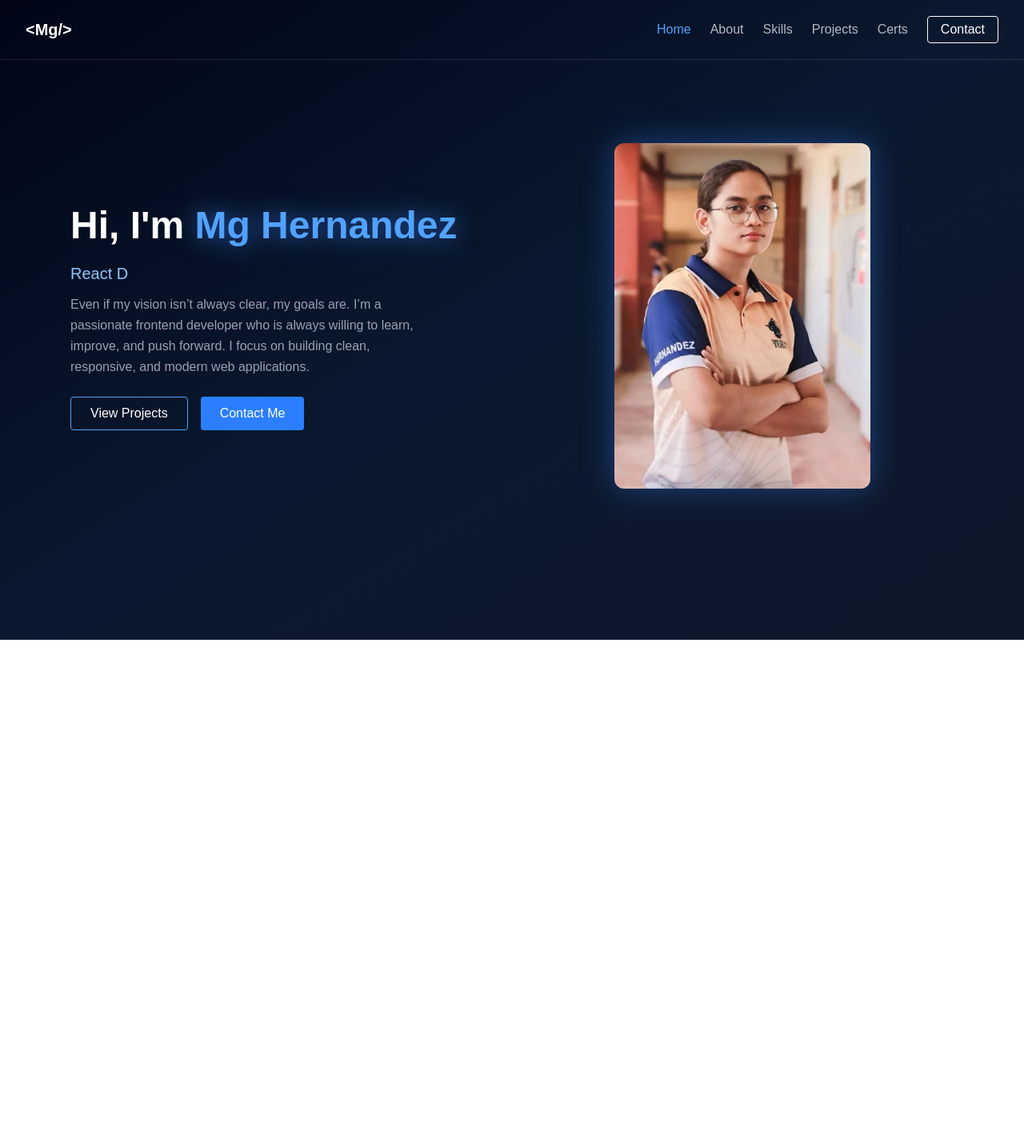
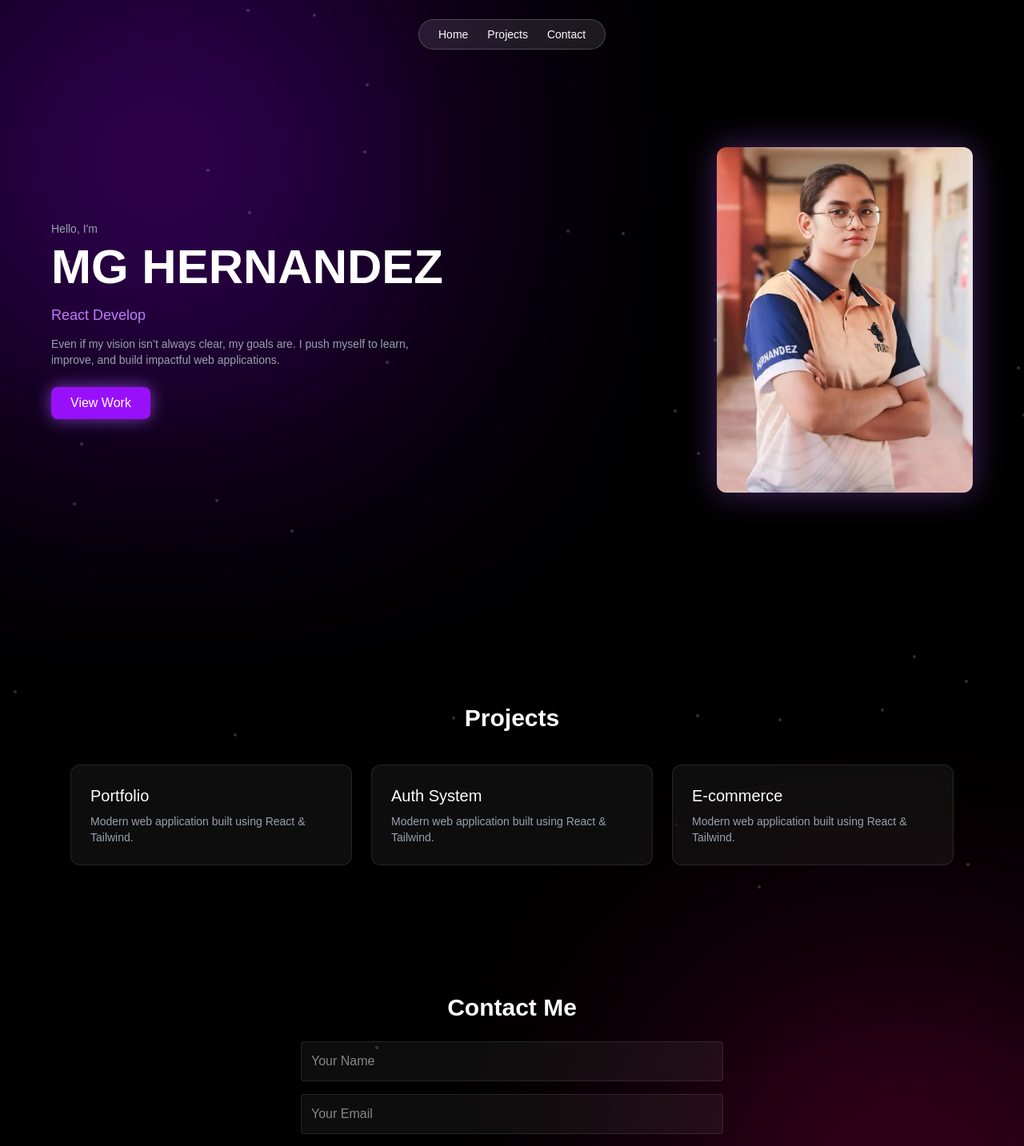
Before and after one commit to mghernandez690-del/portfolio, a Next.js app: page / in a window 1280 px wide. Shown: the top 1433 px of the page at 80% size. Before the commit the page ends 800 px from the top, so only its background shows below. Built offline with nearby package versions, Linux system fonts and the light colour scheme.

Commit message:
upgrade portfolio UI (final pro version)

```diff
--- a/app/page.tsx
+++ b/app/page.tsx
@@ -1,17 +1,17 @@
 "use client";
 
-import { useState, useEffect } from "react";
-import { motion, AnimatePresence } from "framer-motion";
+import { useEffect, useState } from "react";
+import { motion } from "framer-motion";
 
 export default function Home() {
-  const [active, setActive] = useState("home");
   const [text, setText] = useState("");
+  const roles = ["Frontend Developer", "React Developer", "UI Developer"];
 
-  const roles = ["Frontend Developer", "React Developer", "UI Developer"];
+  // 🔥 typing effect
+  useEffect(() => {
     let index = 0;
 
-  useEffect(() => {
-    const interval = setInterval(() => {
+    const loop = setInterval(() => {
       let current = roles[index];
       let i = 0;
 
@@ -19,170 +19,159 @@ export default function Home() {
         setText(current.slice(0, i));
         i++;
         if (i > current.length) clearInterval(typing);
-      }, 60);
+      }, 50);
 
       index = (index + 1) % roles.length;
     }, 2500);
 
-    return () => clearInterval(interval);
+    return () => clearInterval(loop);
+  }, []);
+
+  // 🔥 cursor glow
+  useEffect(() => {
+    const glow = document.getElementById("cursor-glow");
+
+    const move = (e: any) => {
+      if (glow) {
+        glow.style.left = e.clientX + "px";
+        glow.style.top = e.clientY + "px";
+      }
+    };
+
+    window.addEventListener("mousemove", move);
+    return () => window.removeEventListener("mousemove", move);
   }, []);
 
   return (
-    <main className="min-h-screen bg-gradient-to-br from-[#020617] via-[#0a192f] to-[#0f172a] text-white">
+    <main className="min-h-screen text-white relative overflow-hidden">
 
-      {/* NAVBAR */}
-      <nav className="flex justify-between items-center px-8 py-5 border-b border-white/10">
-        <h1 className="text-xl font-bold">&lt;Mg/&gt;</h1>
+      {/* 🔥 CURSOR GLOW */}
+      <div
+        id="cursor-glow"
+        className="fixed w-[200px] h-[200px] bg-purple-500 opacity-20 blur-[100px] pointer-events-none z-0"
+      />
 
-        <div className="space-x-6 hidden md:flex items-center">
-          {["home", "about", "skills", "projects", "certs"].map((item) => (
-            <button
-              key={item}
-              onClick={() => setActive(item)}
-              className={`capitalize ${
-                active === item ? "text-blue-400" : "text-white/70"
-              } hover:text-blue-400 transition`}
-            >
-              {item}
-            </button>
+      {/* 🎯 BACKGROUND */}
+      <div className="absolute inset-0 bg-black">
+        <div className="absolute w-[600px] h-[600px] bg-purple-700 blur-[150px] opacity-40 top-[-100px] left-[-100px]" />
+        <div className="absolute w-[500px] h-[500px] bg-pink-600 blur-[150px] opacity-30 bottom-[-100px] right-[-100px]" />
+      </div>
+
+      {/* 🎯 PARTICLES */}
+      <div className="absolute inset-0 z-0 opacity-20">
+        {[...Array(40)].map((_, i) => (
+          <div
+            key={i}
+            className="absolute w-1 h-1 bg-white rounded-full animate-pulse"
+            style={{
+              top: Math.random() * 100 + "%",
+              left: Math.random() * 100 + "%",
+            }}
+          />
         ))}
+      </div>
 
-          <button className="border px-4 py-1 rounded hover:bg-blue-500 transition">
-            Contact
-          </button>
+      {/* NAV */}
+      <nav className="absolute top-6 left-1/2 -translate-x-1/2 z-10">
+        <div className="backdrop-blur-lg bg-white/10 border border-white/20 px-6 py-2 rounded-full flex gap-6 text-sm">
+          <a href="#home">Home</a>
+          <a href="#projects">Projects</a>
+          <a href="#contact">Contact</a>
         </div>
       </nav>
 
-      {/* CENTER CONTAINER (FIXED WIDTH) */}
-      <div className="max-w-6xl mx-auto px-6">
-
-        <AnimatePresence mode="wait">
-
-          {/* HOME */}
-          {active === "home" && (
-            <motion.section
-              key="home"
-              initial={{ opacity: 0, y: 40 }}
-              animate={{ opacity: 1, y: 0 }}
-              exit={{ opacity: 0, y: -40 }}
-              transition={{ duration: 0.4 }}
-              className="flex flex-col md:flex-row items-center justify-between min-h-[80vh] gap-12"
+      {/* HERO */}
+      <section
+        id="home"
+        className="relative z-10 flex items-center justify-center min-h-screen px-6"
       >
+        <div className="flex flex-col md:flex-row items-center gap-16 max-w-6xl w-full">
 
           {/* TEXT */}
           <div className="flex-1">
-                <h1 className="text-4xl md:text-5xl font-bold mb-4 leading-tight">
-                  Hi, I'm{" "}
-                  <span className="text-blue-400 drop-shadow-[0_0_15px_rgba(59,130,246,0.7)]">
-                    Mg Hernandez
-                  </span>
+            <p className="text-sm text-gray-400 mb-2">Hello, I'm</p>
+
+            <h1 className="text-5xl md:text-6xl font-bold mb-4">
+              MG HERNANDEZ
             </h1>
 
-                <h2 className="text-xl text-blue-300 h-6 mb-4">
-                  {text}
-                </h2>
+            <h2 className="text-lg text-purple-400 mb-4 h-6">{text}</h2>
 
-                <p className="text-gray-400 mb-6 max-w-md leading-relaxed">
-                  Even if my vision isn’t always clear, my goals are. I’m a
-                  passionate frontend developer who is always willing to learn,
-                  improve, and push forward. I focus on building clean,
-                  responsive, and modern web applications.
+            <p className="text-gray-400 text-sm max-w-md mb-6">
+              Even if my vision isn’t always clear, my goals are. I push myself
+              to learn, improve, and build impactful web applications.
             </p>
 
-                <div className="flex gap-4">
-                  <button
-                    onClick={() => setActive("projects")}
-                    className="px-6 py-2 border border-blue-400 rounded hover:bg-blue-500 hover:shadow-[0_0_20px_rgba(59,130,246,0.5)] transition"
-                  >
-                    View Projects
-                  </button>
-
-                  <button className="px-6 py-2 bg-blue-500 rounded hover:shadow-[0_0_20px_rgba(59,130,246,0.7)] transition">
-                    Contact Me
+            <button className="px-6 py-2 bg-purple-600 rounded-lg hover:scale-105 transition shadow-[0_0_20px_rgba(168,85,247,0.7)]">
+              View Work
             </button>
           </div>
-              </div>
 
-              {/* IMAGE (FIXED SIZE + CENTERED) */}
-              <div className="flex-1 flex justify-center">
+          {/* IMAGE */}
           <motion.img
             src="/profile.png"
             alt="profile"
-                  initial={{ opacity: 0, scale: 0.9 }}
-                  animate={{ opacity: 1, scale: 1 }}
-                  transition={{ duration: 0.5 }}
-                  className="w-[260px] md:w-[320px] rounded-xl shadow-[0_0_40px_rgba(59,130,246,0.4)] object-cover"
+            className="w-[260px] md:w-[320px] rounded-xl shadow-[0_0_40px_rgba(168,85,247,0.4)]"
+            whileHover={{ scale: 1.05 }}
           />
         </div>
+      </section>
 
-            </motion.section>
-          )}
+      {/* 💼 PROJECTS */}
+      <section
+        id="projects"
+        className="relative z-10 py-20 px-6 max-w-6xl mx-auto"
+      >
+        <h2 className="text-3xl font-bold mb-10 text-center">Projects</h2>
 
-          {/* ABOUT */}
-          {active === "about" && (
-            <motion.section
-              key="about"
-              initial={{ opacity: 0 }}
-              animate={{ opacity: 1 }}
-              exit={{ opacity: 0 }}
-              className="min-h-[80vh] flex items-center justify-center text-center"
+        <div className="grid md:grid-cols-3 gap-6">
+
+          {["Portfolio", "Auth System", "E-commerce"].map((proj) => (
+            <motion.div
+              key={proj}
+              whileHover={{ scale: 1.05 }}
+              className="bg-white/5 backdrop-blur-lg border border-white/10 p-6 rounded-xl hover:shadow-[0_0_30px_rgba(168,85,247,0.3)] transition"
             >
-              <div className="max-w-2xl">
-                <h2 className="text-4xl font-bold mb-6">About Me</h2>
-                <p className="text-gray-400 leading-relaxed">
-                  I'm an aspiring frontend developer passionate about building
-                  modern, responsive, and user-friendly applications. I
-                  continuously learn and improve my skills to create impactful
-                  digital experiences.
+              <h3 className="text-xl mb-2">{proj}</h3>
+              <p className="text-sm text-gray-400">
+                Modern web application built using React & Tailwind.
               </p>
+            </motion.div>
+          ))}
+
         </div>
-            </motion.section>
-          )}
+      </section>
 
-          {/* SKILLS */}
-          {active === "skills" && (
-            <motion.section
-              key="skills"
-              initial={{ opacity: 0 }}
-              animate={{ opacity: 1 }}
-              exit={{ opacity: 0 }}
-              className="min-h-[80vh] flex items-center justify-center"
+      {/* 📩 CONTACT */}
+      <section
+        id="contact"
+        className="relative z-10 py-20 px-6 max-w-xl mx-auto"
       >
-              <div className="grid md:grid-cols-2 gap-6 w-full max-w-3xl">
-                {[
-                  "React",
-                  "Next.js",
-                  "Tailwind",
-                  "JavaScript",
-                  "Git",
-                  "Supabase",
-                ].map((skill) => (
-                  <div
-                    key={skill}
-                    className="bg-[#112240] p-6 rounded-xl text-center hover:scale-105 transition"
-                  >
-                    {skill}
-                  </div>
-                ))}
-              </div>
-            </motion.section>
-          )}
+        <h2 className="text-3xl font-bold mb-6 text-center">Contact Me</h2>
 
-          {/* PROJECTS */}
-          {active === "projects" && (
-            <motion.section
-              key="projects"
-              initial={{ opacity: 0 }}
-              animate={{ opacity: 1 }}
-              exit={{ opacity: 0 }}
-              className="min-h-[80vh] flex items-center justify-center"
-            >
-              <p className="text-gray-400">Projects coming soon...</p>
-            </motion.section>
-          )}
+        <form className="flex flex-col gap-4">
+          <input
+            type="text"
+            placeholder="Your Name"
+            className="p-3 bg-white/5 border border-white/10 rounded"
+          />
 
-        </AnimatePresence>
-      </div>
+          <input
+            type="email"
+            placeholder="Your Email"
+            className="p-3 bg-white/5 border border-white/10 rounded"
+          />
+
+          <textarea
+            placeholder="Message"
+            className="p-3 bg-white/5 border border-white/10 rounded"
+          />
+
+          <button className="bg-purple-600 py-3 rounded hover:scale-105 transition">
+            Send Message
+          </button>
+        </form>
+      </section>
     </main>
   );
 }
```
Lines whose indentation alone changed are shown as unchanged.
